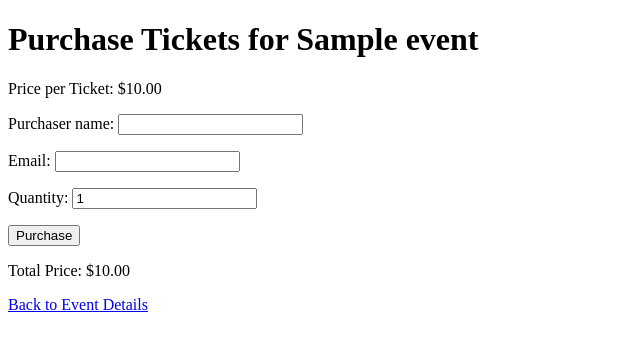
After one commit to SShasholko/College-Event-Ticketing-Platform--Django-e-commerce-project-, a Django app: page /events/1/purchase/ in a window 1280 px wide. The commit adds this page. Shown: the top 351 px of the page, without its empty margins (0-640 px from the left). Run offline with Django 5.2, Linux system fonts and the light colour scheme; tables that the repository leaves empty hold one stand-in row (values such as "Sample post").

Commit message:
Ticket purchase page

```diff
--- a/comandi.txt
+++ b/comandi.txt
@@ -2,6 +2,7 @@ python manage.py runserver
 
 pip freeze
 
+python manage.py makemigrations
 python manage.py migrate
 
 .\env\Scripts\activate
--- /dev/null
+++ b/event_ticketing/events/forms.py
@@ -0,0 +1,15 @@
+from django import forms
+from .models import Ticket
+
+class TicketPurchaseForm(forms.ModelForm):
+    quantity = forms.IntegerField(min_value=1, initial=1)  # Add quantity field
+
+    class Meta:
+        model = Ticket
+        fields = ['event', 'purchaser_name', 'email', 'quantity']
+        widgets = {
+            'event': forms.HiddenInput(),
+        }
+
+    def total_price(self, event_price):
+        return self.cleaned_data['quantity'] * ticket_price  # Calculate total price
--- a/event_ticketing/events/models.py
+++ b/event_ticketing/events/models.py
@@ -12,5 +12,13 @@ class Event(models.Model):
     remaining_tickets = models.IntegerField()
     image = models.ImageField(upload_to='event_images/', null=True, blank=True)
 
+
+class Ticket(models.Model):
+    event = models.ForeignKey(Event, on_delete=models.CASCADE)
+    purchaser_name = models.CharField(max_length=100)
+    email = models.EmailField()
+    quantity = models.PositiveIntegerField()
+    purchased_at = models.DateTimeField(auto_now_add=True)
+
     def __str__(self):
         return self.title
--- a/event_ticketing/events/templates/events/event_detail.html
+++ b/event_ticketing/events/templates/events/event_detail.html
@@ -23,11 +23,14 @@
     <!-- Call to Action: Purchase Tickets (If applicable) -->
     <p>
         {% if event.remaining_tickets > 0 %}
-            <a href="#">Purchase Tickets for ${{ event.ticket_price }}</a>
+            <a href="{% url 'ticket_purchase' event.id %}">Purchase Tickets</a>
         {% else %}
             <span>Sold Out!</span>
         {% endif %}
     </p>
+
+    <!-- event_detail.html (make sure to include this link) -->
+
 
     <!-- Link back to event list -->
     <p>
--- /dev/null
+++ b/event_ticketing/events/templates/events/ticket_purchase.html
@@ -0,0 +1,37 @@
+<!-- ticket_purchase.html -->
+<!DOCTYPE html>
+<html lang="en">
+<head>
+    <meta charset="UTF-8">
+    <title>Purchase Tickets for {{ event.title }}</title>
+
+    <script>
+        function updateTotalPrice() {
+            const price = {{ price }}; // Get the event price
+            const quantity = document.getElementById('id_quantity').value; // Get quantity
+            const totalPrice = price * quantity; // Calculate total price
+            document.getElementById('total_price').innerText = totalPrice.toFixed(2); // Update total price display
+        }
+    </script>
+
+
+</head>
+<body>
+    <h1>Purchase Tickets for {{ event.title }}</h1>
+    <p>Price per Ticket: ${{ event.ticket_price }}</p>  <!-- Display the event price -->
+    <form method="post">
+        {% csrf_token %}
+        {{ form.as_p }}
+        <button type="submit">Purchase</button>
+    </form>
+    <p>Total Price: $<span id="total_price">{{ total_price }}</span></p>
+    <a href="{% url 'event_detail' event.id %}">Back to Event Details</a>
+
+
+    <script>
+        // Update the total price on quantity change
+        document.getElementById('id_quantity').addEventListener('input', updateTotalPrice);
+    </script>
+
+</body>
+</html>
--- a/event_ticketing/events/urls.py
+++ b/event_ticketing/events/urls.py
@@ -5,6 +5,7 @@ urlpatterns = [
     # Define the URL for the event detail page
     path('<int:event_id>/', views.event_detail, name='event_detail'),
 
+    path('<int:event_id>/purchase/', views.ticket_purchase, name='ticket_purchase'),
 
    # path('events/', views.event_list, name='event_list'),
     path('', views.event_list, name='event_list'),
--- a/event_ticketing/events/views.py
+++ b/event_ticketing/events/views.py
@@ -1,5 +1,6 @@
-from django.shortcuts import render, get_object_or_404
-from .models import Event
+from django.shortcuts import render, get_object_or_404, redirect
+from .models import Event, Ticket
+from .forms import TicketPurchaseForm
 
 # Create your views here.
 def event_list(request):
@@ -10,3 +11,25 @@ def event_list(request):
 def event_detail(request, event_id):
     event = get_object_or_404(Event, id=event_id)
     return render(request, 'events/event_detail.html', {'event': event})
+
+
+def ticket_purchase(request, event_id):
+    event = get_object_or_404(Event, id=event_id)
+
+    if request.method == 'POST':
+        form = TicketPurchaseForm(request.POST)
+        if form.is_valid():
+            ticket = form.save(commit=False)
+            ticket.event = event  # Assign the event to the ticket
+            ticket.save()
+            return redirect('event_detail', event_id=event.id)  # Redirect to the event detail page after purchase
+    else:
+        form = TicketPurchaseForm(initial={'event': event})
+
+    quantity = form.data.get('quantity', 1)  # Get the quantity from the form data
+    quantity = int(quantity) if quantity else 1
+    total_price = quantity * event.ticket_price  # Calculate the total price
+
+
+
+    return render(request, 'events/ticket_purchase.html', {'form': form, 'event': event, 'price': event.ticket_price, 'total_price': total_price})
```
Also changed, not shown: event_ticketing/events/migrations/0003_ticket.py (added).
